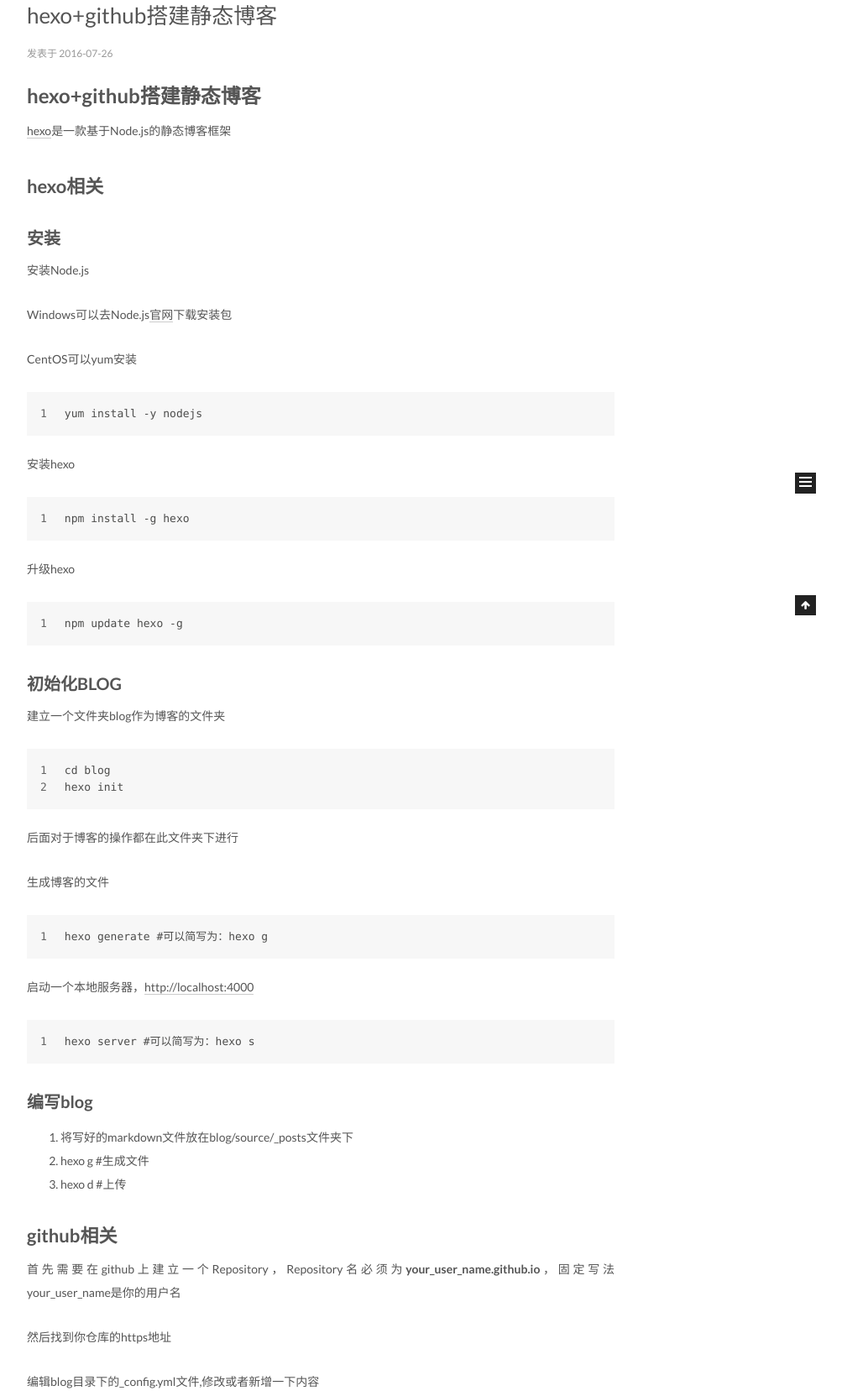
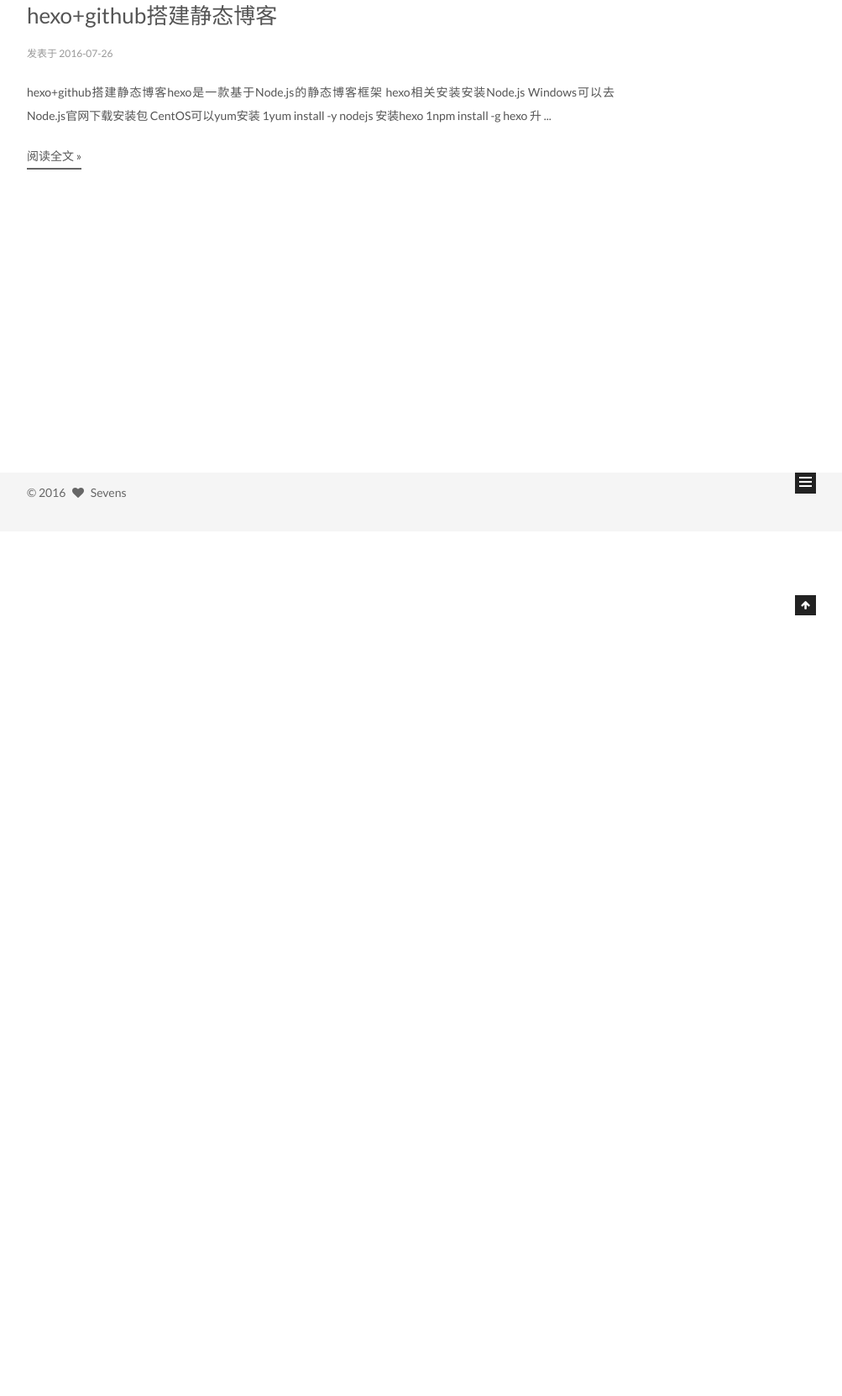
Before and after one commit to qljob/qljob.github.io, a plain HTML site: page index.html in a window 1280 px wide. Shown: the part 167-1830 px from the top of the page at 84% size, without its empty margins (258-1261 px from the left). After the commit the page ends 800 px from the top, so only its background shows below. Drawn offline with Linux system fonts and the light colour scheme.

Commit message:
Site updated: 2016-07-27 00:16:32

```diff
--- a/css/main.css
+++ b/css/main.css
@@ -1548,7 +1548,7 @@
   width: 4px;
   height: 4px;
   border-radius: 50%;
-  background: #397dee;
+  background: #ff03d0;
 }
 .links-of-blogroll {
   font-size: 13px;
--- a/index.html
+++ b/index.html
@@ -292,40 +292,21 @@
 
 
 
-            <h1 id="hexo-github搭建静态博客"><a href="#hexo-github搭建静态博客" class="headerlink" title="hexo+github搭建静态博客"></a>hexo+github搭建静态博客</h1><p><a href="https://github.com/tommy351/hexo" target="_blank" rel="external">hexo</a>是一款基于Node.js的静态博客框架</p>
-<h2 id="hexo相关"><a href="#hexo相关" class="headerlink" title="hexo相关"></a>hexo相关</h2><h3 id="安装"><a href="#安装" class="headerlink" title="安装"></a>安装</h3><p>安装Node.js</p>
-<p>Windows可以去Node.js<a href="https://nodejs.org/en/" target="_blank" rel="external">官网</a>下载安装包</p>
-<p>CentOS可以yum安装</p>
-<figure class="highlight plain"><table><tr><td class="gutter"><pre><div class="line">1</div></pre></td><td class="code"><pre><div class="line">yum install -y nodejs</div></pre></td></tr></table></figure>
-<p>安装hexo</p>
-<figure class="highlight plain"><table><tr><td class="gutter"><pre><div class="line">1</div></pre></td><td class="code"><pre><div class="line">npm install -g hexo</div></pre></td></tr></table></figure>
-<p>升级hexo</p>
-<figure class="highlight plain"><table><tr><td class="gutter"><pre><div class="line">1</div></pre></td><td class="code"><pre><div class="line">npm update hexo -g</div></pre></td></tr></table></figure>
-<h3 id="初始化BLOG"><a href="#初始化BLOG" class="headerlink" title="初始化BLOG"></a>初始化BLOG</h3><p>建立一个文件夹blog作为博客的文件夹</p>
-<figure class="highlight plain"><table><tr><td class="gutter"><pre><div class="line">1</div><div class="line">2</div></pre></td><td class="code"><pre><div class="line">cd blog</div><div class="line">hexo init</div></pre></td></tr></table></figure>
-<p>后面对于博客的操作都在此文件夹下进行</p>
-<p>生成博客的文件</p>
-<figure class="highlight plain"><table><tr><td class="gutter"><pre><div class="line">1</div></pre></td><td class="code"><pre><div class="line">hexo generate #可以简写为：hexo g</div></pre></td></tr></table></figure>
-<p>启动一个本地服务器，<a href="http://localhost:4000" target="_blank" rel="external">http://localhost:4000</a></p>
-<figure class="highlight plain"><table><tr><td class="gutter"><pre><div class="line">1</div></pre></td><td class="code"><pre><div class="line">hexo server #可以简写为：hexo s</div></pre></td></tr></table></figure>
-<h3 id="编写blog"><a href="#编写blog" class="headerlink" title="编写blog"></a>编写blog</h3><ol>
-<li>将写好的markdown文件放在blog/source/_posts文件夹下</li>
-<li>hexo g #生成文件</li>
-<li>hexo d #上传</li>
-</ol>
-<h2 id="github相关"><a href="#github相关" class="headerlink" title="github相关"></a>github相关</h2><p>首先需要在github上建立一个Repository，Repository名必须为<strong>your_user_name.github.io</strong>，固定写法your_user_name是你的用户名</p>
-<p>然后找到你仓库的https地址</p>
-<p>编辑blog目录下的_config.yml文件,修改或者新增一下内容</p>
-<blockquote>
-<p>deploy:<br>  type: git<br>  repository: 你的https地址<br>  branch: master</p>
-</blockquote>
-<p>然后执行，可能时间有点长</p>
-<figure class="highlight plain"><table><tr><td class="gutter"><pre><div class="line">1</div></pre></td><td class="code"><pre><div class="line">npm install hexo-deployer-git --save</div></pre></td></tr></table></figure>
-<p>然后执行</p>
-<figure class="highlight plain"><table><tr><td class="gutter"><pre><div class="line">1</div></pre></td><td class="code"><pre><div class="line">hexo deploy #hexo d</div></pre></td></tr></table></figure>
-<p>浏览器里输入your_user_name.github.io就可以看啦</p>
+          hexo+github搭建静态博客hexo是一款基于Node.js的静态博客框架
+hexo相关安装安装Node.js
+Windows可以去Node.js官网下载安装包
+CentOS可以yum安装
+1yum install -y nodejs
+安装hexo
+1npm install -g hexo
+升
+          ...
 
-
+          <div class="post-more-link text-center">
+            <a class="btn" href="/2016/07/26/hexo+github搭建静态博客/#more" rel="contents">
+              阅读全文 &raquo;
+            </a>
+          </div>
 
 
     </div>
```
